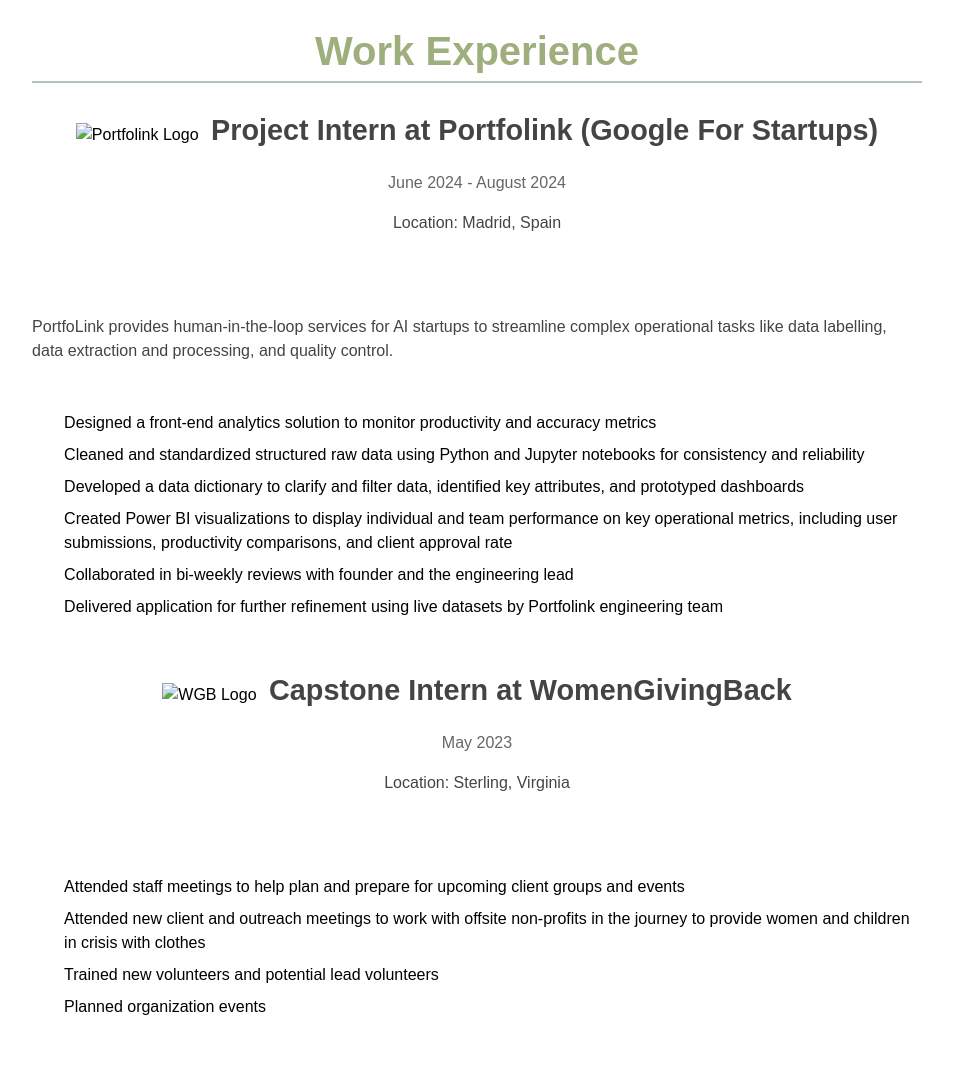
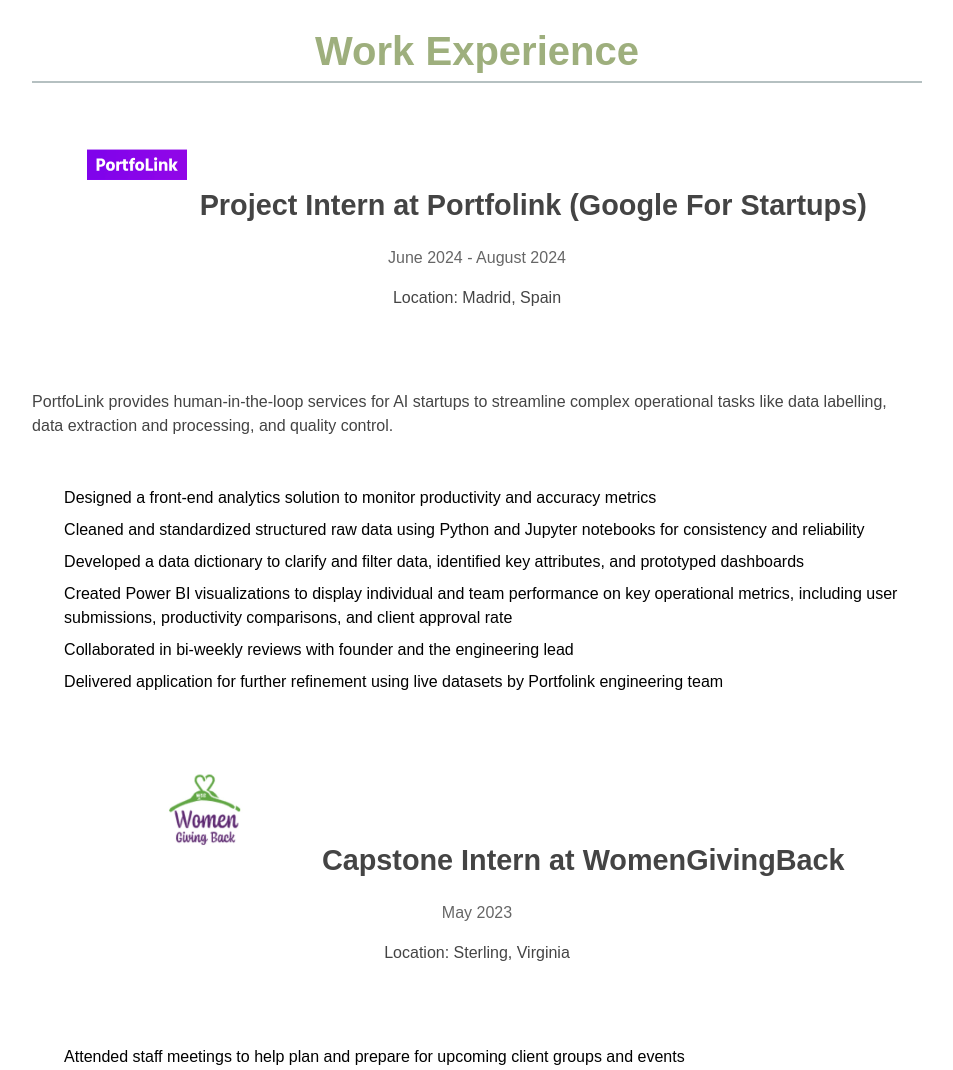
Before and after one commit to simonerao/portfolio, a plain HTML site: page resume/index.html in a window 1280 px wide. Shown: the part 1044-2114 px from the top of the page, without its empty margins (163-1116 px from the left). Drawn offline with Linux system fonts and the light colour scheme.

Commit message:
Update index.html

```diff
--- a/resume/index.html
+++ b/resume/index.html
@@ -17,7 +17,7 @@
     </nav>
     <header>
         <h1>Resume</h1>
-            <p>Welcome to my resume page! Below you will find details about my education, work experience, and more. </p>
+        <p>Welcome to my resume page! Below you will find details about my education, work experience, and more.</p>
     </header>
 
     <main>
@@ -55,10 +55,9 @@
             </header>
             <article>
                 <header class="job-header">
-                    <img class="logo-portfolink" src="images/Portfolink.jpg" alt="Portfolink Logo">
-                    <h3 style= "display: inline;">Project Intern at Portfolink (Google For Startups)</h3>
-                    <br>
-                    <br>
+                    <img class="logo-portfolink" src="/portfolio/images/Portfolink.jpg" alt="Portfolink Logo">
+                    <h3 style="display: inline;">Project Intern at Portfolink (Google For Startups)</h3>
+                    <br><br>
                     <time datetime="2024-06">June 2024 - August 2024</time>
                     <p>Location: Madrid, Spain</p>
                 </header>
@@ -76,10 +75,9 @@
             </article>
             <article>
                 <header class="job-header">
-                    <img class="logo-wgb" src="images/WGB.jpg" alt="WGB Logo">
-                    <h3 style= "display: inline;">Capstone Intern at WomenGivingBack</h3>
-                    <br>
-                    <br>
+                    <img class="logo-wgb" src="/portfolio/images/WGB.jpg" alt="WGB Logo">
+                    <h3 style="display: inline;">Capstone Intern at WomenGivingBack</h3>
+                    <br><br>
                     <time datetime="2023-05">May 2023</time>
                     <p>Location: Sterling, Virginia</p>
                 </header>
@@ -138,5 +136,5 @@
 
     </main>
 
-    </body>
+</body>
 </html>
```
